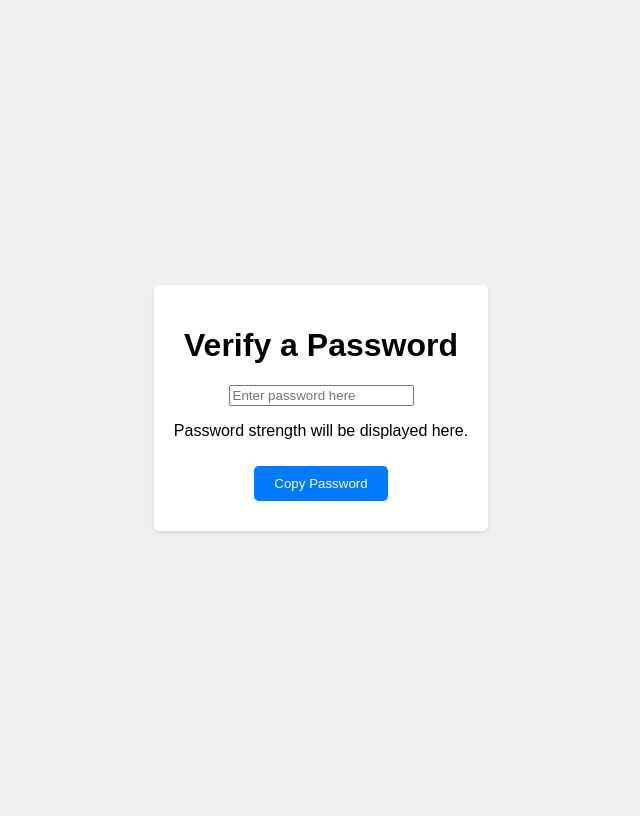
After one commit to LucaDeslot/password-generator, a Flask app: page /verify in a window 1280 px wide. The commit adds this page. Shown: the whole page, without its empty margins (319-959 px from the left). Run offline with Flask 3, Linux system fonts and the light colour scheme.

Commit message:
Implements check_password_strength / front / static Copy password NOK

```diff
--- a/app.py
+++ b/app.py
@@ -1,4 +1,6 @@
-from flask import Flask, render_template, request
+import re
+
+from flask import Flask, render_template, request, jsonify
 import requests
 
 app = Flask(__name__)
@@ -26,13 +28,54 @@ def generate_password():
 
     return render_template("generate.html", password=None)
 
-
-@app.route("/verify", methods=["GET", "POST"])
-def verify_password_strength():
-    if request.method == "POST":
-        pass
+@app.route("/verify", methods=["GET"])
+def verify():
     return render_template("verify.html")
 
+def check_password_strength(password):
+    # Critères de solidité
+    length_error = len(password) < 8
+    digit_error = re.search(r"\d", password) is None
+    uppercase_error = re.search(r"[A-Z]", password) is None
+    lowercase_error = re.search(r"[a-z]", password) is None
+    symbol_error = re.search(r"\W", password) is None
+
+    # Évaluation de la solidité
+    strength = 'Strong'
+    criteria = {
+        "length": "au moins 8 caractères",
+        "digit": "contenir un chiffre",
+        "uppercase": "contenir une majuscule",
+        "lowercase": "contenir une minuscule",
+        "symbol": "contenir un caractère spécial"
+    }
+    missing_criteria = []
+
+    if length_error or digit_error or uppercase_error or lowercase_error or symbol_error:
+        strength = 'Weak'
+        if length_error:
+            missing_criteria.append(criteria["length"])
+        if digit_error:
+            missing_criteria.append(criteria["digit"])
+        if uppercase_error:
+            missing_criteria.append(criteria["uppercase"])
+        if lowercase_error:
+            missing_criteria.append(criteria["lowercase"])
+        if symbol_error:
+            missing_criteria.append(criteria["symbol"])
+
+    # Améliorer la classification si nécessaire
+    if len(missing_criteria) <= 2 and not length_error:
+        strength = 'Medium' if strength == 'Weak' else strength
+
+    return {"result": strength, "missing": missing_criteria}
+
+@app.route("/verify_password_strength", methods=["POST"])
+def verify_password_strength():
+    data = request.get_json()
+    password = data.get("password", "")
+    strength_evaluation = check_password_strength(password)
+    return jsonify(strength_evaluation)
 
 @app.route("/strengthen", methods=["GET", "POST"])
 def strengthen_password():
@@ -41,4 +84,4 @@ def strengthen_password():
     return render_template("strengthen.html")
 
 if __name__ == "__main__":
-    app.run(debug=False)
+    app.run(debug=True)
--- a/docker-compose.yml
+++ b/docker-compose.yml
@@ -7,6 +7,7 @@ services:
     ports:
       - "80:5000"
     environment:
-      - FLASK_ENV=production
+      - FLASK_ENV=development
+      - FLASK_DEBUG=1
     volumes:
       - .:/app
--- /dev/null
+++ b/static/script.js
@@ -0,0 +1,52 @@
+document.getElementById('passwordInput').addEventListener('input', function() {
+    const password = this.value;
+    checkPasswordStrength(password);
+});
+
+let isWeakPassword = false;
+
+function checkPasswordStrength(password) {
+    fetch('/verify_password_strength', {
+        method: 'POST',
+        headers: {
+            'Content-Type': 'application/json',
+        },
+        body: JSON.stringify({password: password}),
+    })
+    .then(response => response.json())
+    .then(data => {
+        let resultText = `Strength: ${data.result}`;
+        isWeakPassword = data.result.toLowerCase() === 'weak';
+
+        // Affiche les critères manquants
+        if (data.missing && data.missing.length > 0) {
+            resultText += `\nMissing: ${data.missing.join(', ')}`;
+        }
+
+        // Utilisez innerHTML pour les sauts de ligne avec <br> si vous voulez garder le formatage
+        document.getElementById('strengthResult').innerHTML = resultText.replace(/\n/g, '<br>');
+    });
+}
+
+const copyButton = document.getElementById('copyButton');
+copyButton.addEventListener('mouseenter', function() {
+    if (!isWeakPassword) return;
+
+    const viewportWidth = window.innerWidth;
+    const viewportHeight = window.innerHeight;
+
+    // Calcule une position aléatoire à l'intérieur de la fenêtre
+    let randomX = Math.random() * (viewportWidth - copyButton.offsetWidth);
+    let randomY = Math.random() * (viewportHeight - copyButton.offsetHeight);
+
+    // Déplacer le bouton à la position aléatoire
+    copyButton.style.position = 'absolute';
+    copyButton.style.left = `${randomX}px`;
+    copyButton.style.top = `${randomY}px`;
+});
+
+function copyPassword() {
+    const passwordInput = document.getElementById('passwordInput');
+    passwordInput.select();
+    document.execCommand('copy');
+}
--- /dev/null
+++ b/templates/verify.html
@@ -0,0 +1,18 @@
+<!DOCTYPE html>
+<html lang="en">
+<head>
+    <link rel="stylesheet" href="/static/style.css">
+    <meta charset="UTF-8">
+    <title>Verify Password</title>
+</head>
+<body>
+    <div class="container">
+        <h1>Verify a Password</h1>
+        <input type="password" id="passwordInput" placeholder="Enter password here">
+        <p id="strengthResult">Password strength will be displayed here.</p>
+        <button id="copyButton" onclick="copyPassword()">Copy Password</button>
+    </div>
+
+    <script src="/static/script.js"></script>
+</body>
+</html>
```
Also changed, not shown: static/style.css (+25 -0 lines).
